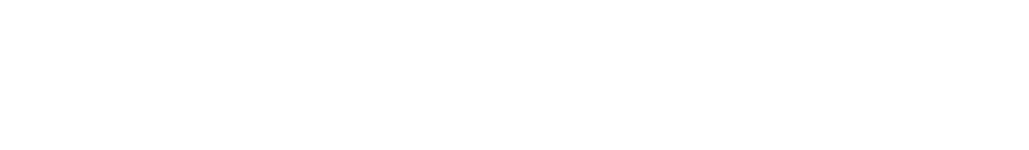
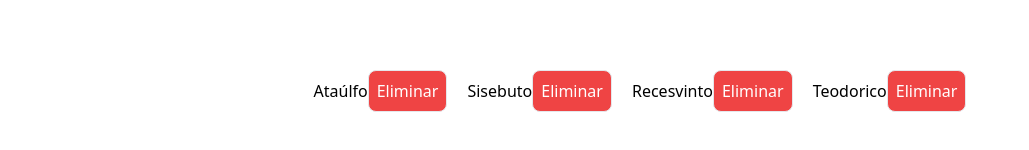
Before and after one commit to jhonatan0912/JAB-REACT, a React (Vite) app: page / in a window 1280 px wide. Shown: the part 946-1096 px from the top of the page, without its empty margins (0-1029 px from the left). Before the commit the page ends 800 px from the top, so only its background shows below. Built offline with nearby package versions, Linux system fonts and the light colour scheme.

Commit message:
second homework made

```diff
--- a/src/App.jsx
+++ b/src/App.jsx
@@ -1,5 +1,6 @@
 import React, { useState } from 'react'
 import data from './api/data'
+import { Actividad02 } from './components/Actividad02';
 import { ReyCard } from "./components/ReyCard";
 
 
@@ -13,6 +14,7 @@
           reyes.map(rey => <ReyCard rey={rey} key={rey.nombre} />)
         }
       </div>
+      <Actividad02 reyes={reyes} />
     </>
   )
 }
--- /dev/null
+++ b/src/components/Actividad02.jsx
@@ -0,0 +1,20 @@
+import React from 'react'
+
+export const Actividad02 = ({ reyes }) => {
+  return (
+    <div className='w-screen h-screen flex justify-center items-center gap-5'>
+      {
+        reyes.filter(rey => !rey.nombre.includes("g")).map(rey =>
+          <>
+            <div>
+              {rey.nombre}
+              <button
+                onClick={(e) => e.target.parentNode.remove()}
+                className='border bg-red-500 text-white p-2 rounded-lg'
+              >Eliminar</button>
+            </div>
+          </>)
+      }
+    </div>
+  )
+}
```
